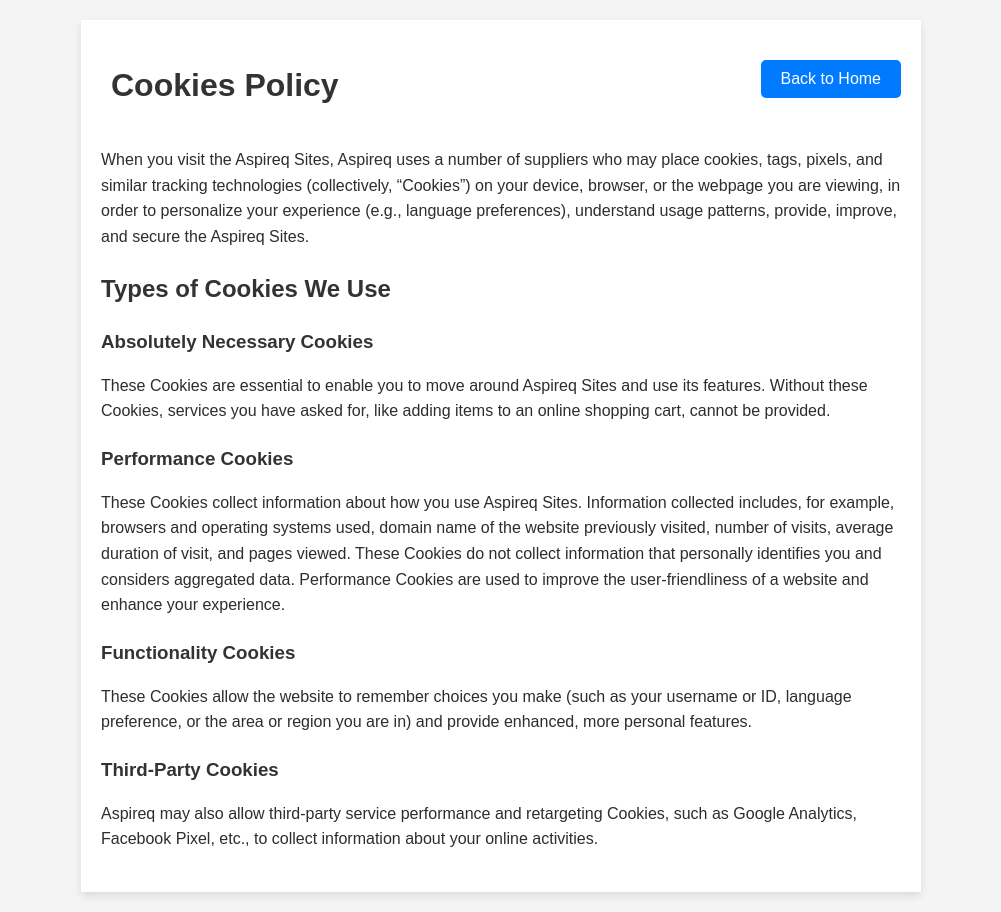
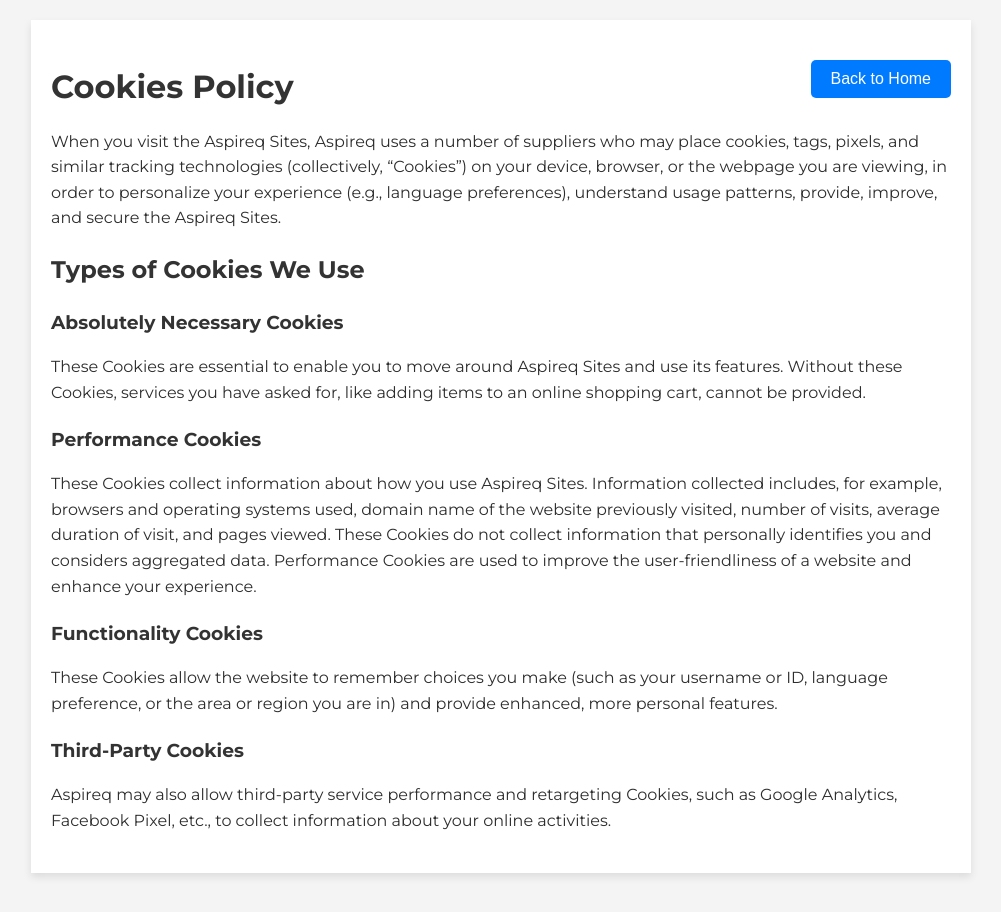
Before and after one commit to Yogeshnagre00/aspireq-, a React (Vite) app: page /CookiesPolicy in a window 1280 px wide. Shown: the whole page, without its empty margins (139-1140 px from the left). Built offline with nearby package versions, Linux system fonts and the light colour scheme; a web font is replaced by a local one.

Commit message:
make changes

```diff
--- a/src/components/CookiesPolicy/cookiesPolicy.css
+++ b/src/components/CookiesPolicy/cookiesPolicy.css
@@ -2,11 +2,10 @@
 
 .cookies-policy-container {
   font-family: "Montserrat", sans-serif;
-  max-width: 800px;
+  max-width: 900px;
   margin: 20px auto;
   padding: 20px;
   background-color: white;
-  font-family: Arial, sans-serif;
   line-height: 1.6;
   position: relative;
   z-index: 1;
--- a/src/components/CookiesPolicy/cookiesPolicy.jsx
+++ b/src/components/CookiesPolicy/cookiesPolicy.jsx
@@ -19,11 +19,8 @@
         Back to Home
       </button>
 
-      <header style={{ padding: "10px 0" }}>
-        <h1 style={{ margin: "0", padding: "10px", textAlign: "left" }}>
-          Cookies Policy
-        </h1>
-      </header>
+      <h1>Cookies Policy</h1>
+
       <section className="content">
         <p>
           When you visit the Aspireq Sites, Aspireq uses a number of suppliers
```
